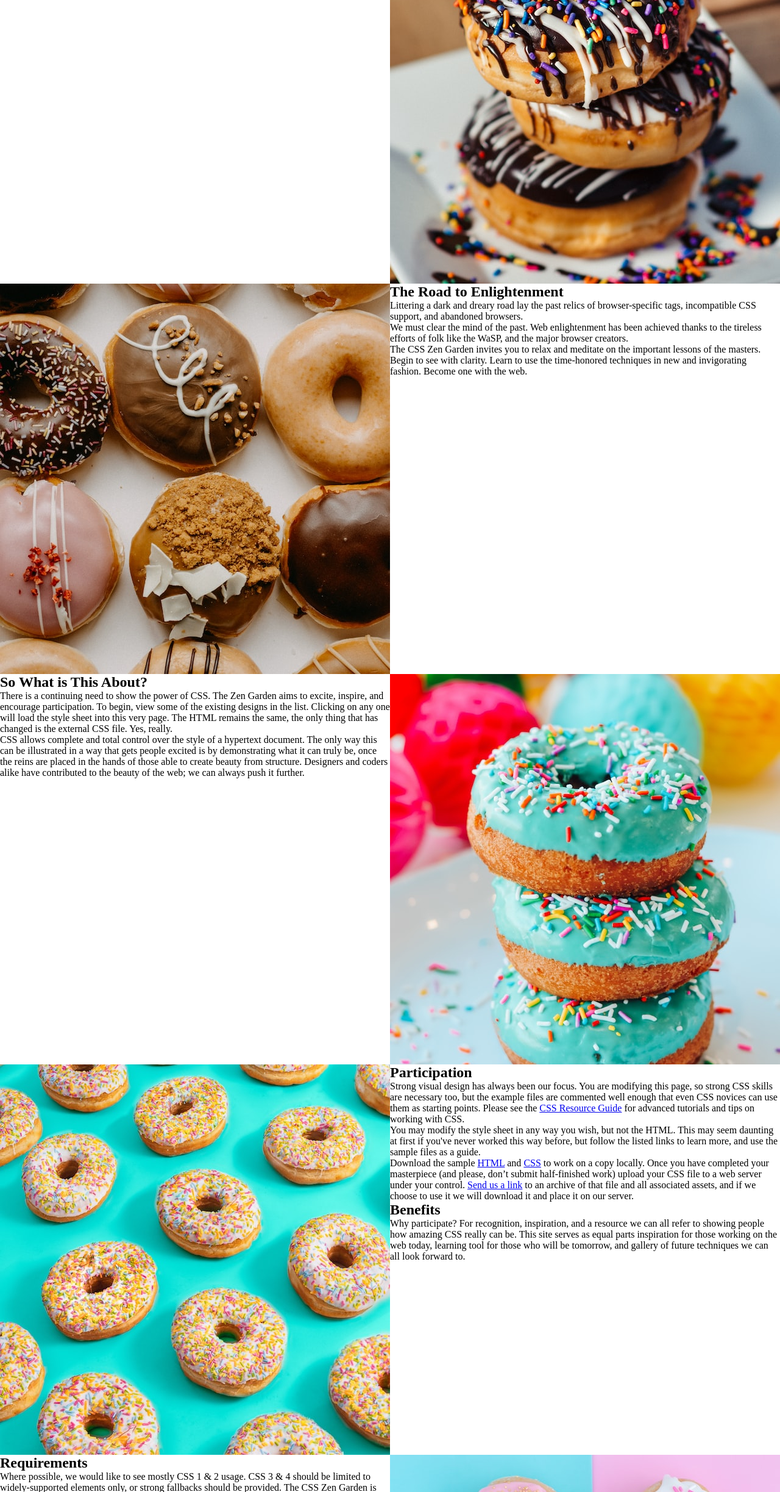
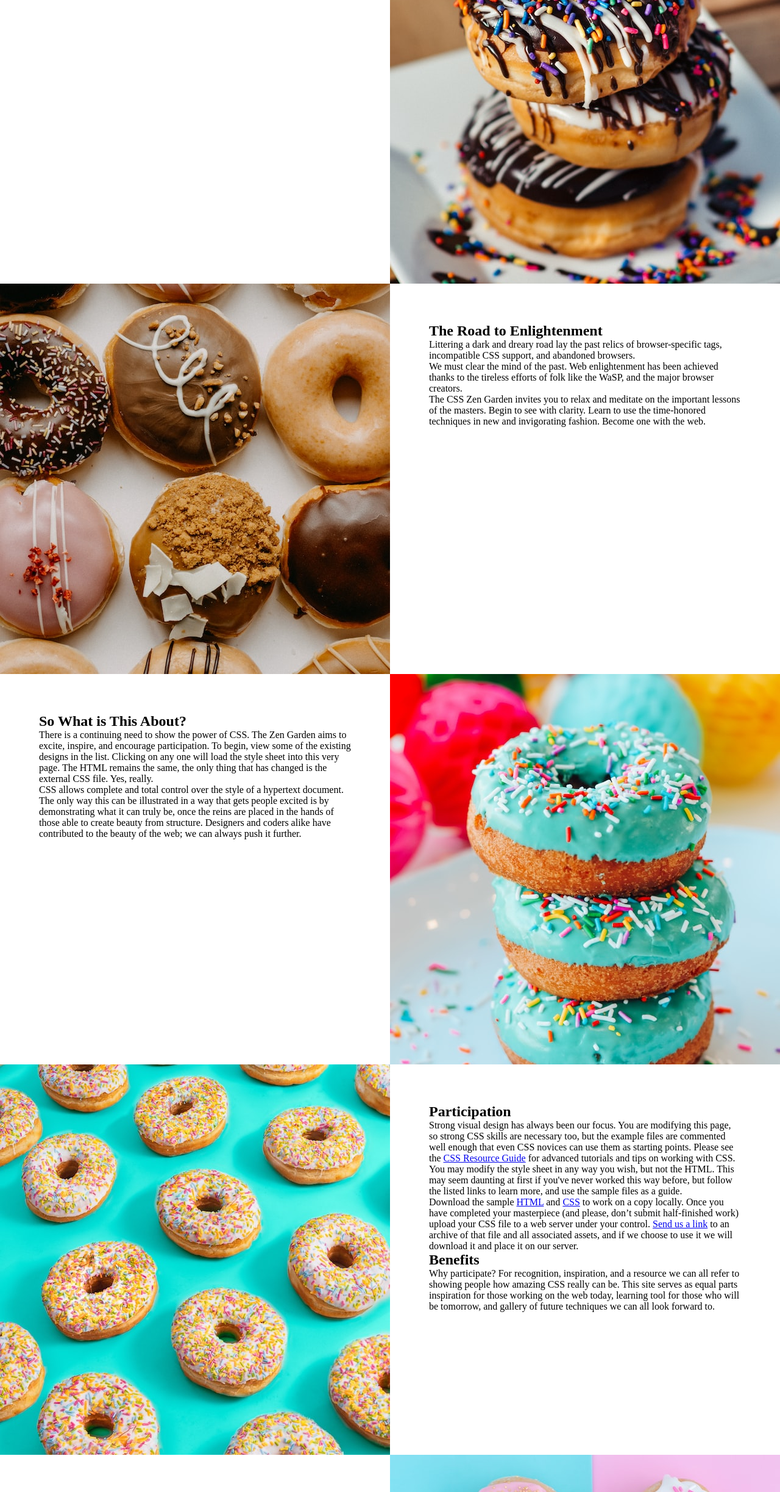
Before and after one commit to dayna-schlenk/css-zen-garden, a plain HTML site: page index.html in a window 1280 px wide. Shown: the part 255-2701 px from the top of the page at 61% size. Drawn offline with Linux system fonts and the light colour scheme.

Commit message:
Add initial padding to text-blocks

```diff
--- a/index.html
+++ b/index.html
@@ -32,7 +32,7 @@
             </ul>
         </nav>
 
-        <section class="intro">
+        <section class="intro text-block">
             <h1>CSS Zen Garden</h1>
             <h2>The Beauty of CSS Design</h2>
             <p>A demonstration of what can be accomplished through CSS-based design. Select any style sheet from the list to load it into this page.</p>
@@ -40,7 +40,7 @@
         </section>
         <div class="img-container img1"></div>
 
-        <section class="road-to-enlightenment">
+        <section class="road-to-enlightenment text-block">
             <h2>The Road to Enlightenment</h2>
             <p>Littering a dark and dreary road lay the past relics of browser-specific tags, incompatible CSS support, and abandoned browsers.</p>
             <p>We must clear the mind of the past. Web enlightenment has been achieved thanks to the tireless efforts of folk like the WaSP, and the major browser creators.</p>
@@ -48,7 +48,7 @@
         </section>
         <div class="img-container img2"></div>
 
-        <section class="about">
+        <section class="about text-block">
             <h2>So What is This About?</h2>
             <p>There is a continuing need to show the power of CSS. The Zen Garden aims to excite, inspire, and encourage participation. To begin, view some of the existing designs in the list. Clicking on any one will load the style sheet into this very page. The HTML remains the same, the only thing that has changed is the external CSS file. Yes, really.</p>
             <p>CSS allows complete and total control over the style of a hypertext document. The only way this can be illustrated in a way that gets people excited is by demonstrating what it can truly be, once the reins are placed in the hands of those able to create beauty from structure. Designers and coders alike have contributed to the beauty of the web; we can always push it further.</p>
@@ -57,7 +57,7 @@
             <!-- Include image here -->
         </div>
 
-        <section class="participation-benefits">
+        <section class="participation-benefits text-block">
             <h2>Participation</h2>
             <p>Strong visual design has always been our focus. You are modifying this page, so strong CSS skills are necessary too, but the example files are
             commented well enough that even CSS novices can use them as starting points. Please see the <a class="hyperlink hyperlink-highlight" href="http://www.mezzoblue.com/zengarden/resources/" title="A listing of CSS-related resources">CSS Resource Guide</a> for advanced tutorials and tips on working with CSS.</p>
@@ -71,7 +71,7 @@
             <!-- Include image here -->
         </div>
 
-        <section class="requirements">
+        <section class="requirements text-block">
             <h2>Requirements</h2>
             <p>Where possible, we would like to see mostly CSS 1 &amp; 2 usage. CSS 3 &amp; 4 should be limited to widely-supported elements only, or strong fallbacks should be provided. The CSS Zen Garden is about functional, practical CSS and not the latest bleeding-edge tricks viewable by 2% of the browsing public. The only real requirement we have is that your CSS validates.</p>
             <p>Luckily, designing this way shows how well various browsers have implemented CSS by now. When sticking to the guidelines you should see fairly consistent results across most modern browsers. Due to the sheer number of user agents on the web these days &#8212; especially when you factor in mobile &#8212; pixel-perfect layouts may not be possible across every platform. That's okay, but do test in as many as you can. Your design should work in at least IE9+ and the latest Chrome, Firefox, iOS and Android browsers (run by over 90% of the population).</p>
@@ -83,7 +83,7 @@
             <!-- Include image here -->
         </div>
 
-        <section class="design">
+        <section class="design text-block">
             <h2>Select a Design</h2>
             <ul>
                 <li>
--- a/styles.css
+++ b/styles.css
@@ -21,6 +21,10 @@
 
 nav {
     grid-area: nav;
+}
+
+.text-block {
+    padding: 4rem;
 }
 
 .img1 {
```
